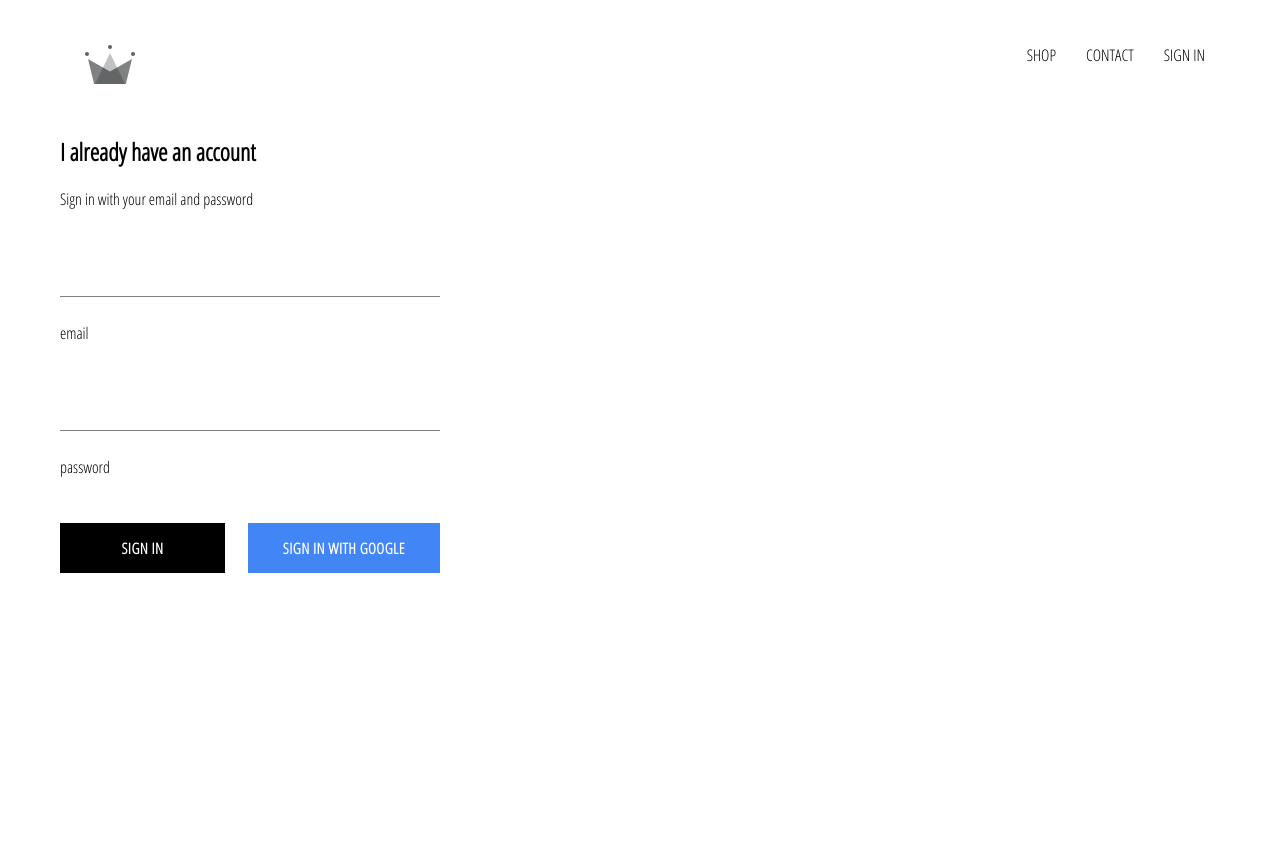
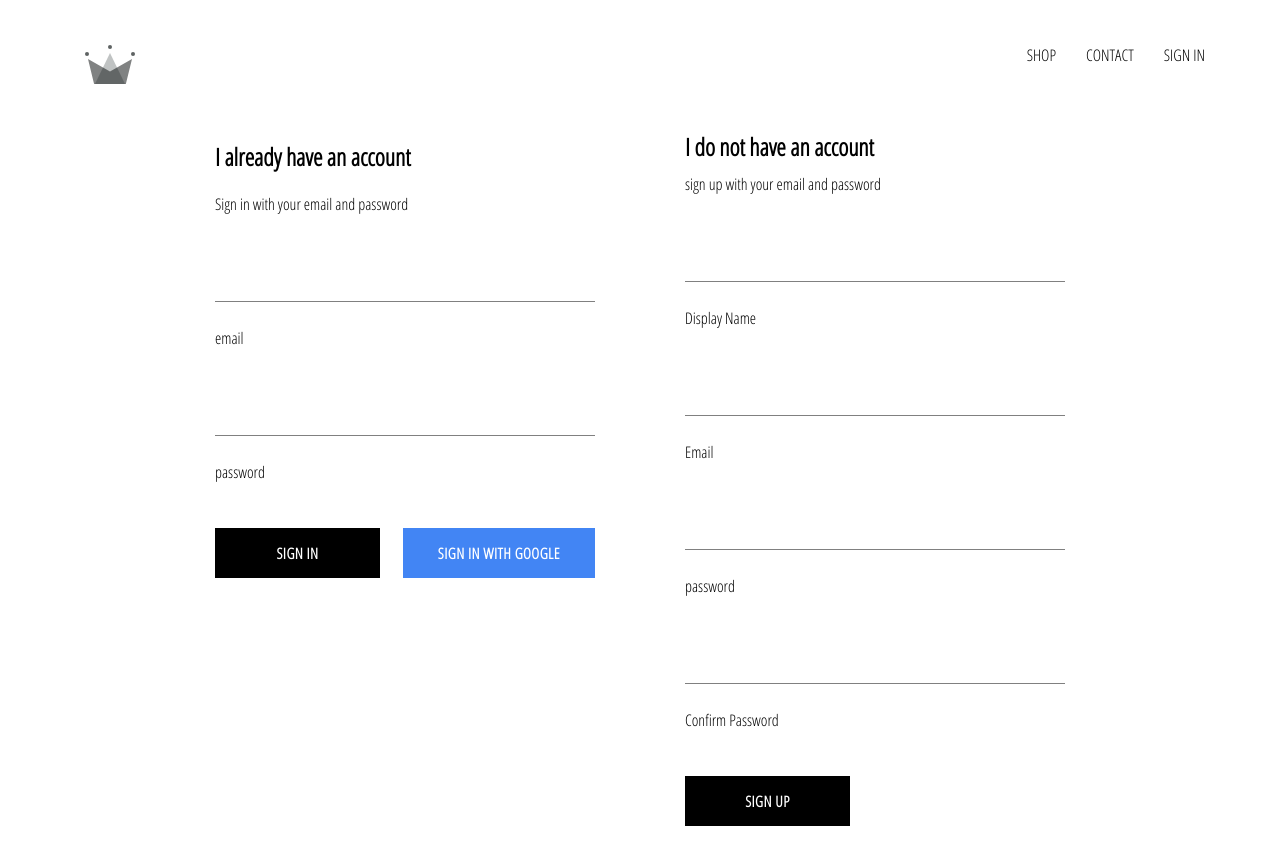
Before and after one commit to laitanop/crwn-clothing, a React (Create React App) app: page /signIn in a window 1280 px wide. Shown: the top 864 px of the page. Before the commit the page ends 800 px from the top, so only its background shows below. Built offline with nearby package versions, Linux system fonts and the light colour scheme; no server answers.

Commit message:
authentication

```diff
--- /dev/null
+++ b/firestore.indexes.json
@@ -0,0 +1,4 @@
+{
+  "indexes": [],
+  "fieldOverrides": []
+}
--- a/src/App.js
+++ b/src/App.js
@@ -5,7 +5,7 @@
 import ShopPage from './pages/shop/shop.component';
 import Header from './components/header/header.component';
 import SignInAndSignUpPage from './pages/sign-in-and-sign-up/sign-in-and-sign-up.component.jsx';
-import { auth } from './firebase/firebase.utils';
+import { auth, createUserProfileDocument } from './firebase/firebase.utils';
 
 class App extends React.Component {
     constructor(props) {
@@ -16,8 +16,20 @@
     }
     unsubscribeFromAuth = null;
     componentDidMount() {
-        this.unsubscribeFromAuth = auth.onAuthStateChanged((user) => {
-            this.setState({ currentUser: user });
+        this.unsubscribeFromAuth = auth.onAuthStateChanged(async (userAuth) => {
+            if (userAuth) {
+                const userRef = await createUserProfileDocument(userAuth);
+                userRef.onSnapshot((snapShot) => {
+                    this.setState({
+                        currentUser: {
+                            id: snapShot.id,
+                            ...snapShot.data(),
+                        },
+                    });
+                });
+            } else {
+                this.setState({ currentUser: userAuth });
+            }
         });
     }
     componentWillUnmount() {
--- /dev/null
+++ b/src/components/sign-up/sign-up.component.jsx
@@ -0,0 +1,98 @@
+import React from 'react';
+
+import FormInput from '../form-input/form-input.component';
+import customButton from '../custom-button/custom-button.component';
+
+import { auth, createUserProfileDocument } from '../../firebase/firebase.utils';
+
+import './sign-up.styles.scss';
+import CustomButton from '../custom-button/custom-button.component';
+
+class SignUp extends React.Component {
+    constructor() {
+        super();
+        this.state = {
+            displayName: '',
+            email: '',
+            password: '',
+            confirmPassword: '',
+        };
+    }
+
+    handleSubmit = async (event) => {
+        event.preventDefault();
+        const { displayName, email, password, confirmPassword } = this.state;
+        if (password != confirmPassword) {
+            alert('password do not match');
+            return;
+        }
+        try {
+            const { user } = await auth.createUserWithEmailAndPassword(
+                email,
+                password
+            );
+            await createUserProfileDocument(user, { displayName });
+
+            this.setState({
+                displayName: '',
+                email: '',
+                password: '',
+                confirmPassword: '',
+            });
+        } catch (error) {
+            console.log(error);
+        }
+    };
+
+    handleChange = (event) => {
+        const { name, value } = event.target;
+        this.setState({ [name]: value });
+    };
+
+    render() {
+        const { displayName, email, password, confirmPassword } = this.state;
+        return (
+            <div className="sign-up">
+                <h2 className="title">I do not have an account </h2>
+                <span>sign up with your email and password </span>
+                <form className="sign-up-form" onSubmit={this.handleSubmit}>
+                    <FormInput
+                        type="text"
+                        name="displayName"
+                        value={displayName}
+                        onChange={this.handleChange}
+                        label="Display Name"
+                        required
+                    />
+                    <FormInput
+                        type="email"
+                        name="email"
+                        value={email}
+                        onChange={this.handleChange}
+                        label="Email"
+                        required
+                    />
+                    <FormInput
+                        type="password"
+                        name="password"
+                        value={password}
+                        onChange={this.handleChange}
+                        label="password"
+                        required
+                    />
+                    <FormInput
+                        type="password"
+                        name="confirmPassword"
+                        value={confirmPassword}
+                        onChange={this.handleChange}
+                        label="Confirm Password"
+                        required
+                    />
+                    <CustomButton type="submit">SIGN UP</CustomButton>
+                </form>
+            </div>
+        );
+    }
+}
+
+export default SignUp;
--- /dev/null
+++ b/src/components/sign-up/sign-up.styles.scss
@@ -0,0 +1,9 @@
+.sign-up {
+    display: flex;
+    flex-direction: column;
+    width: 380px;
+
+    .title {
+        margin: 10px 0;
+    }
+}
--- a/src/firebase/firebase.utils.js
+++ b/src/firebase/firebase.utils.js
@@ -9,6 +9,29 @@
     storageBucket: 'crwn-db-38fbb.appspot.com',
     messagingSenderId: '1006977501358',
     appId: '1:1006977501358:web:597b0317f918a2a88f853f',
+};
+
+export const createUserProfileDocument = async (userAuth, additionalData) => {
+    if (!userAuth) return;
+    const userRef = firestore.doc(`users/${userAuth.uid}`);
+    const snapShot = await userRef.get();
+
+    console.log('sanpashot', snapShot);
+    if (!snapShot.exists) {
+        const { displayName, email } = userAuth;
+        const createdAt = new Date();
+        try {
+            await userRef.set({
+                displayName,
+                email,
+                createdAt,
+                ...additionalData,
+            });
+        } catch (error) {
+            console.log('error creating user', error.message);
+        }
+    }
+    return userRef;
 };
 
 firebase.initializeApp(config);
--- a/src/pages/sign-in-and-sign-up/sign-in-and-sign-up.component.jsx
+++ b/src/pages/sign-in-and-sign-up/sign-in-and-sign-up.component.jsx
@@ -2,12 +2,13 @@
 
 import './sign-in-and-sign-up.styles.scss';
 import SignIn from '../../components/sign-in/sign-in.component';
+import SignUp from '../../components/sign-up/sign-up.component';
 
 const SignInAndSignUpPage = () => (
-  <div className="sign-in-and-sign-up">
-    <SignIn />
-
-  </div>
+    <div className="sign-in-and-sign-up">
+        <SignIn />
+        <SignUp />
+    </div>
 );
 
 export default SignInAndSignUpPage;
--- a/src/pages/sign-in-and-sign-up/sign-in-and-sign-up.styles.scss
+++ b/src/pages/sign-in-and-sign-up/sign-in-and-sign-up.styles.scss
@@ -0,0 +1,6 @@
+.sign-in-and-sign-up {
+    width: 850px;
+    display: flex;
+    justify-content: space-between;
+    margin: 30px auto;
+}
```
Also changed, not shown: firebase.json (added), 2 other files (tests, documents, lock files or other folders).
